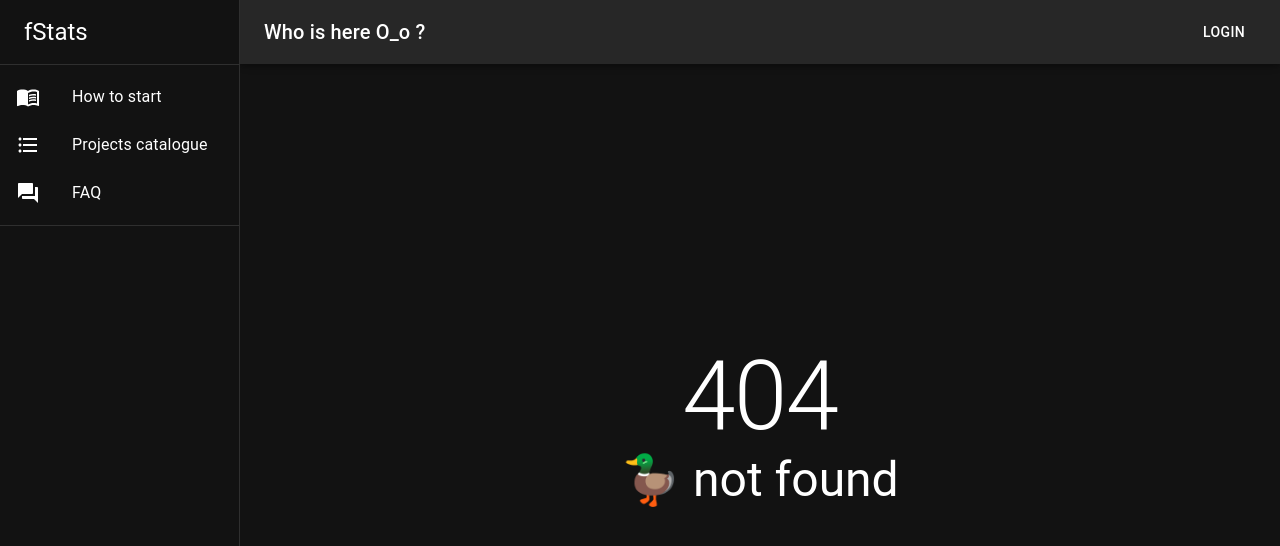
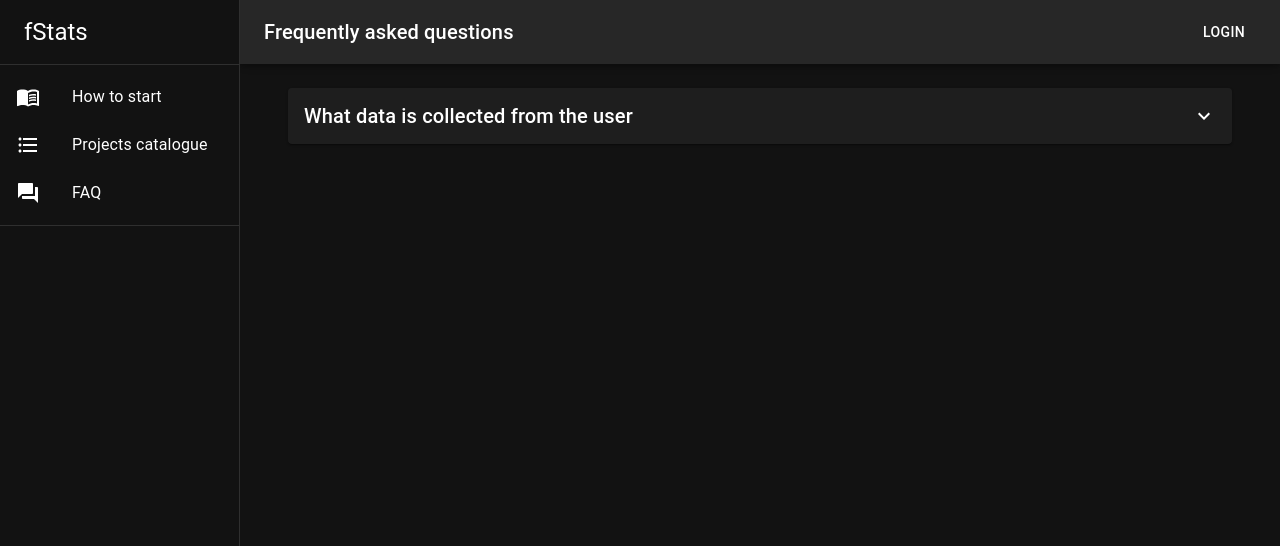
Before and after one commit to fStats/fstats-frontend, a React (Create React App) app: page /faq in a window 1280 px wide. Before the commit this address had no page. Shown: the top 546 px of the page. Built offline with nearby package versions, Linux system fonts and the light colour scheme; what chartjs-plugin-datalabels, chartjs-plugin-zoom would draw is missing.

Commit message:
Added FAQ page with main question

```diff
--- a/src/index.tsx
+++ b/src/index.tsx
@@ -17,6 +17,7 @@ import {LabelProvider} from "./hooks/useLabel";
 import ProjectPage from "./pages/project/ProjectPage";
 import RegisterPage from "./pages/RegisterPage";
 import {LoginPage} from "./pages/LoginPage";
+import FaqPage from "./pages/FaqPage";
 
 Chart.register(ArcElement, ChartDataLabels, zoomPlugin, Tooltip);
 
@@ -52,6 +53,7 @@ ReactDOM.createRoot(
                                         <Route path="/" element={<RootPage/>}>
                                             <Route index element={<HomePage/>}/>
                                             <Route path="how-to-start" element={<HowToStartPage/>}/>
+                                            <Route path="faq" element={<FaqPage/>}/>
 
                                             <Route path="login" element={<LoginPage/>}/>
                                             <Route path="register" element={<RegisterPage/>}/>
--- /dev/null
+++ b/src/pages/FaqPage.tsx
@@ -0,0 +1,43 @@
+import {useLabel} from "../hooks/useLabel";
+import {Accordion, AccordionDetails, AccordionSummary, Card, Stack, Typography} from "@mui/material";
+import {ExpandMore} from "@mui/icons-material";
+
+export default function FaqPage() {
+
+    useLabel()?.setLabel("Frequently asked questions")
+
+    const faq = [
+        {
+            question: "What data is collected from the user",
+            answer: " - Minecraft Version\n" +
+                " - Mod Version\n" +
+                " - Operation System\n" +
+                " - Location (no IP)\n" +
+                " - FabricAPI Version (if mod use it)\n" +
+                " - Online Mode"
+        }
+    ]
+
+    return (
+        <Stack spacing={2}>
+            {faq.map(faq =>
+                <Card>
+                    <Accordion>
+                        <AccordionSummary
+                            expandIcon={<ExpandMore/>}
+                            aria-controls="panel1a-content"
+                            id="panel1a-header"
+                        >
+                            <Typography variant="h6">{faq.question}</Typography>
+                        </AccordionSummary>
+                        <AccordionDetails>
+                            <Typography whiteSpace="pre-wrap" variant="h6">
+                                {faq.answer}
+                            </Typography>
+                        </AccordionDetails>
+                    </Accordion>
+                </Card>
+            )}
+        </Stack>
+    )
+}
```
